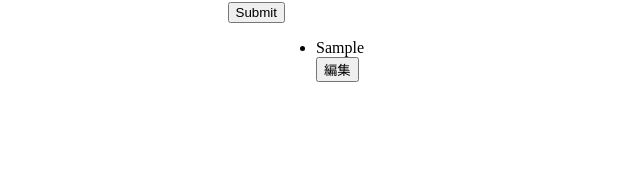
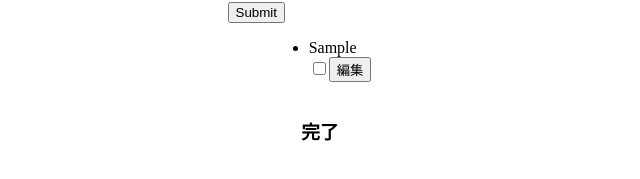
Before and after one commit to Awtanabe/sample-next-app, a Next.js app: page / in a window 1280 px wide. Both pictures are taken after typing "Sample" into the empty fields and a click on the input 576 px from the left and 173 px from the top of the page. Shown: the part 161-340 px from the top of the page, without its empty margins (320-960 px from the left). Built offline with nearby package versions, Linux system fonts and the light colour scheme.

Commit message:
完了機能

```diff
--- a/libs/store.ts
+++ b/libs/store.ts
@@ -13,6 +13,7 @@ export type todoStore = {
   addTodo: (todo: Todo) => void;
   setSelectedTodo: (id: number) => void;
   updateTodo: (id: number, title: Todo['title']) => void;
+  updateCompletedTodo: (id: number) => void;
 }
 
 export const useStore = create<todoStore>((set, get) => ({
@@ -46,5 +47,17 @@ export const useStore = create<todoStore>((set, get) => ({
         return t
       })
     }))
+  },
+  updateCompletedTodo: (id: number) => {
+    set(({ todos }) => ({
+      todos: todos.filter(v=>v).map((t) => {
+        if (t.id == id) {
+          const newTodo = { ...t, completed: !t.completed}
+          return newTodo
+        }
+
+        return t
+      })
+    }))
   }
 }))
--- a/pages/index.tsx
+++ b/pages/index.tsx
@@ -9,7 +9,7 @@ const inter = Inter({ subsets: ['latin'] })
 
 export default function Home() {
   const store = useStore();
-  const { todos, addTodo, setSelectedTodo, updateTodo} = useStore((state) => state)
+  const { todos, addTodo, setSelectedTodo, updateTodo, updateCompletedTodo } = useStore((state) => state)
   const [ todoForm, setTodoForm ] = useState<todoStore['todos'][0] | null>()
 
   const [ title, setTitle ] = useState<string>("");
@@ -52,6 +52,7 @@ export default function Home() {
     } else {
       return <>
         <li key={todo.id}>{todo.title}</li>
+        <input type="checkbox" checked={todo.completed} onChange={() => updateCompletedTodo(todo.id)}/>
         <button onClick={() => handleSelectedTodo(todo)}>編集</button>
       </>
     }
@@ -61,10 +62,16 @@ export default function Home() {
     if (todos.length == 0) {
       return "Todoを登録してください"
     } else {
-      const newTodos = todos.filter(v => v)
+      const newTodos = todos.filter(v => v && !v.completed)
       return newTodos.map((todo) => (Todo(todo)))
     }
   }
+
+  const renderCompletTodos = () => {
+    const completeTodos = todos.filter(v => v && v.completed)
+    return completeTodos.map((todo) => (Todo(todo)))
+  }
+
   return (
     <>
     <div className={styles.main}>
@@ -80,6 +87,10 @@ export default function Home() {
       <ul>
         {renderTodos(todos)}
       </ul>
+       <h3>完了</h3>
+      <ul>
+        {renderCompletTodos()}
+      </ul>
     </div>
     </>
   )
```
